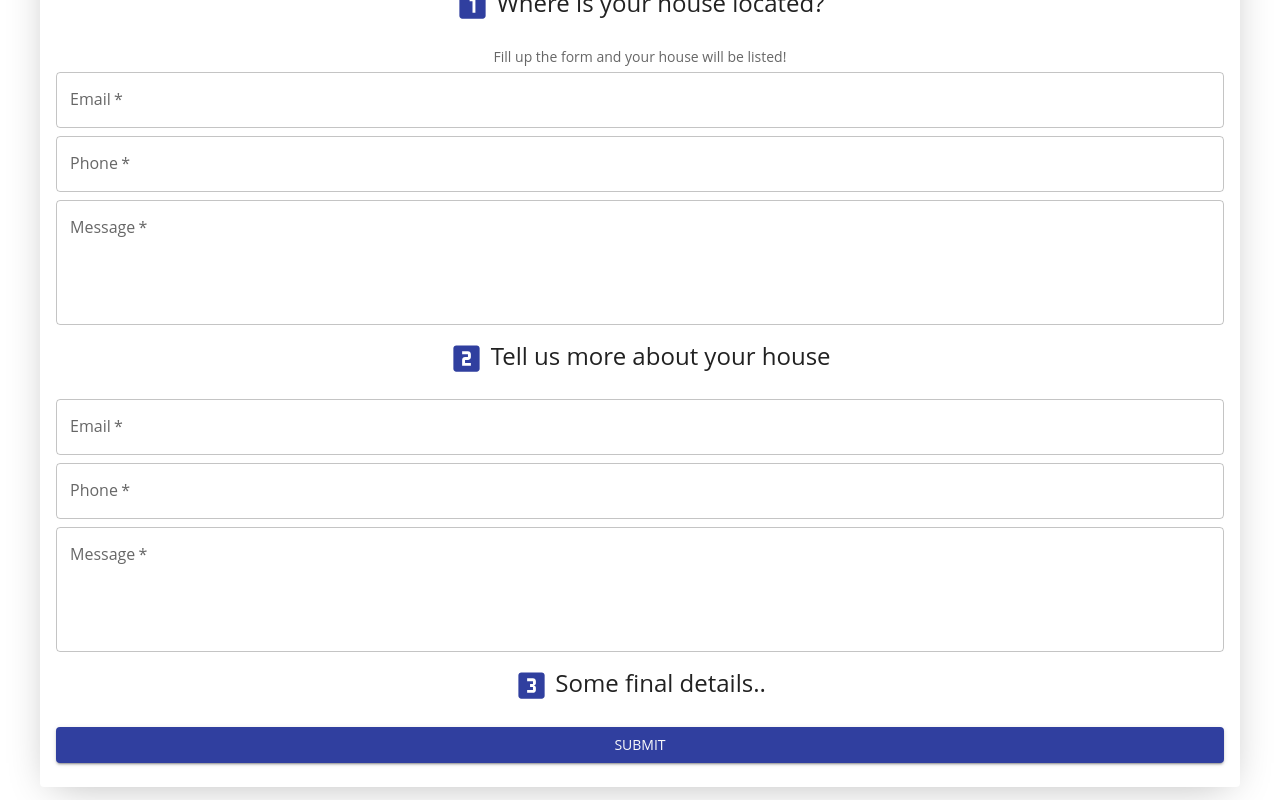
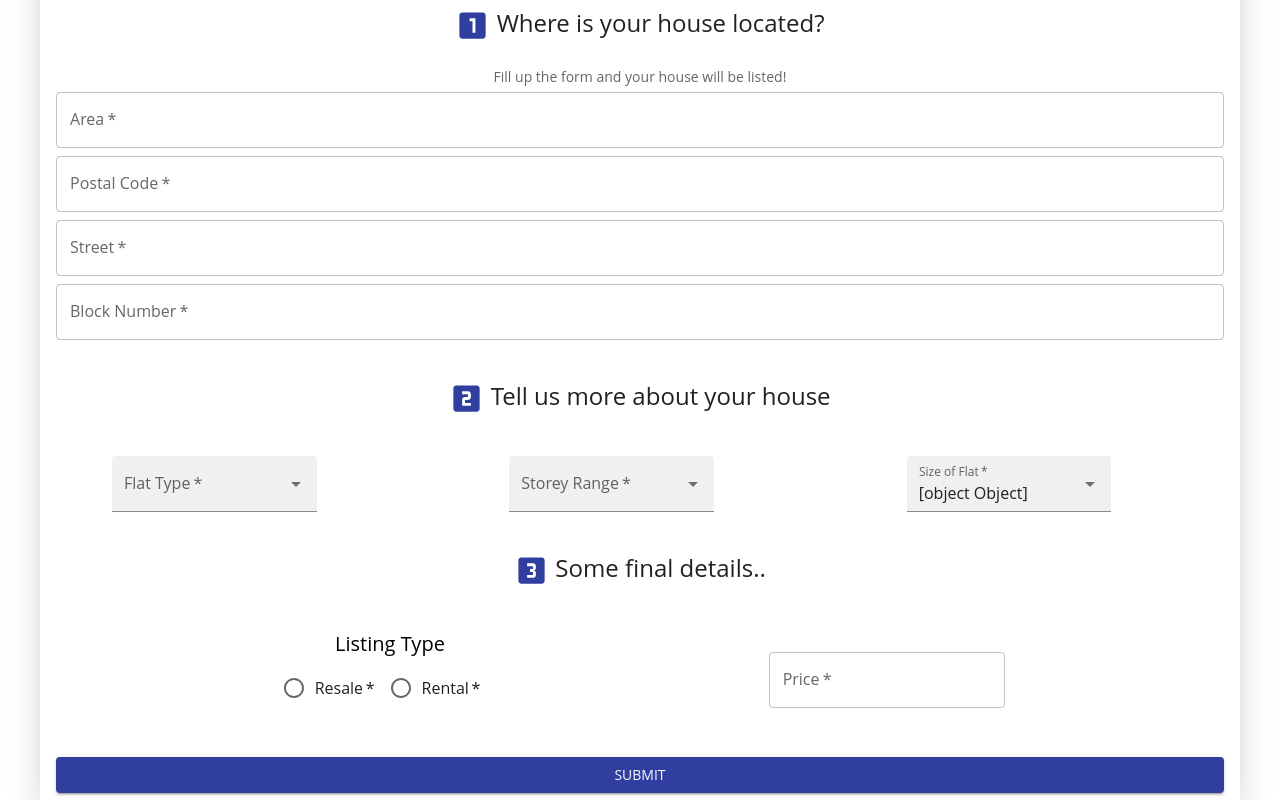
Before and after one commit to yekai11/2103-timetogoDB, a React (Create React App) app in the folder timetogodb/: page /newlist in a window 1280 px wide. Shown: the part 520-1320 px from the top of the page. Built offline with nearby package versions, Linux system fonts and the light colour scheme.

Commit message:
Create Listing Page
posting to DB still WIP

```diff
--- a/timetogodb/src/App.js
+++ b/timetogodb/src/App.js
@@ -46,7 +46,8 @@ function App() {
             <Route path="register" element={<RegisterPage />}></Route>
             <Route path="profile" element={<ProfilePage />}></Route>
             <Route path="sell" element={<SellerPage/>}></Route>
-            <Route path="newlist" element={<NewListingPage/>}></Route>            <Route path="interest" element={<ViewInterestPage />}></Route>
+            <Route path="newlist" element={<NewListingPage/>}></Route>
+            <Route path="interest" element={<ViewInterestPage />}></Route>
             <Route path="manageListing" element={<ManageListingPage />}></Route>
           </Routes>
         </Router>
--- a/timetogodb/src/Components/rental/rentalFilter.jsx
+++ b/timetogodb/src/Components/rental/rentalFilter.jsx
@@ -297,7 +297,7 @@ export default function SearchSection() {
             </Box>
           </Box>
 
-      {/* 5th filter option */}
+{/* 5th filter option */}
           <Box
             sx={{
               display: "flex", flexDirection: "row",
@@ -323,13 +323,15 @@ export default function SearchSection() {
             </Box>
           </Box>
 
-          <Button variant="contained" sx={{ width: "50%", mt: 1, mb: 1 }}>
-            Apply
+          <Button
+            variant="contained"
+            sx={{ width: "50%", mt: 1, mb: 1 }}
+            onClick={handleResaleFilter}
+          >
           </Button>
         </Box>
       </Box>
-      <br></br>
-      <br></br>
+      <br></br><br></br>
     </div>
   );
 }
--- a/timetogodb/src/Components/seller/CreateListing.jsx
+++ b/timetogodb/src/Components/seller/CreateListing.jsx
@@ -1,8 +1,9 @@
 import {
-    Typography, Box, //Link,
+    Typography, Autocomplete,
     Button, Slide, Grid,
     Card, CardMedia, CardContent,
-    TextField, shadows,
+    FormLabel, FormControl, FormControlLabel,
+    RadioGroup, Radio, TextField
   } from "@mui/material";
   import React from "react";
   // pictures
@@ -12,23 +13,112 @@ import {
   import LooksTwoIcon from '@mui/icons-material/LooksTwo';
   import Looks3Icon from '@mui/icons-material/Looks3';
 
+const handleSubmitAPI = "http://localhost:5000/resale/filterResale"; // not sure how this works for this page
+
+const testFlatTypeData = [ // copy of the filter options
+{ label: "1 ROOM" },
+{ label: "2 ROOM" },
+{ label: "3 ROOM" },
+{ label: "4 ROOM" },
+{ label: "5 ROOM" },
+{ label: "EXECUTIVE" },
+{ label: "MULTI-GENERATION" },
+];
+
+const testStoreyData = [ // copy of the filter options
+{ label: "1st Floor - 3rd Floor" },
+{ label: "4th Floor - 6th Floor" },
+{ label: "7th Floor - 9th Floor" },
+{ label: "10th Floor - 12th Floor" },
+{ label: "13th Floor - 15th Floor" },
+{ label: "16th Floor - 18th Floor" },
+{ label: "19th Floor - 21st Floor" },
+{ label: "22nd Floor - 24th Floor" },
+{ label: "25th Floor - 27th Floor" },
+{ label: "28th Floor - 30th Floor" },
+{ label: "31st Floor - 33rd Floor" },
+{ label: "34th Floor - 36th Floor" },
+{ label: "37th Floor - 39th Floor" },
+{ label: "40th Floor - 42nd Floor" },
+{ label: "43rd Floor - 45th Floor" },
+{ label: "46th Floor - 48th Floor" },
+{ label: "49th Floor - 51st Floor" },
+];
+
+const testAreaData = [ // copy of the filter options
+{ label: "30 to 50 sq m" },
+{ label: "60 to 80 sq m" },
+{ label: "90 to 110 sq m" },
+{ label: "110 to 130 sq m" },
+{ label: "140 sq m & Above" },
+];
+
+/* submit handler */
+const handleSubmit = () => {
+  fetch(handleSubmitAPI, {
+    method: "POST",
+    headers: {
+      "Content-type": "application/json",
+    },
+    body: JSON.stringify({
+      // //insert fields here
+      // area: ,
+      // num_of_rooms: ,
+      // price: ,
+      // storey_range: ,
+      // floor_area_sqm: ,
+    }),
+  }).then((result) => {
+    /*
+    This is what comes back, it will return a status code 200 if account successfully created
+    If validation error, status code 400 will be returned
+    If email already registered, status code 409 will be returned
+    */
+    console.log("In result");
+    console.log(result.status); // this is how u access the status code
+  });
+};
+
 const Transition = React.forwardRef(function Transition(props, ref) {
   return <Slide direction="up" ref={ref} {...props} />;
 });
 
   export default function CreateListing() {
 
-    const [open, setOpen] = React.useState(false);
+    const [area, setArea] = React.useState("");
+    const [data, setData] = React.useState({
+      area: {},
+      street: {},
+      block: {},
+      postal_code: {},
+      num_of_rooms: {},
+      storey_range: {},
+      floor_area_sqm: {},
+      price: {},
+      listing_type: {},
+    });
 
-    const handleClickOpen = () => {
-      setOpen(true);
-    };
+
+    const handleAreaChange = (event) => {
+      setArea(event.target.event);
+    }
+
+
+    function handle(submitForm){
+      const newdata={...data}
+      newdata[submitForm.target.id] = submitForm.target.value
+      setData(newdata)
+      console.log(newdata)
+    }
+
 
     return (
       <div className="App">
-      <Typography gutterBottom variant="h3" align="center" style={{padding: "15px", margin: "auto" }}>
+
+        <Typography gutterBottom variant="h3" align="center" style={{padding: "25px", margin: "auto" }}>
           Create a New Listing
         </Typography>
+
       <Grid>
         <Card style={{ maxWidth: 1200, margin: "auto",
                       boxShadow: "0 8px 40px -12px rgba(0,0,0,0.3)",
@@ -51,43 +141,124 @@ import {
             <form>
               <Grid container spacing={1}>
                 <Grid item xs={12}>
-                  <TextField type="email" placeholder="Enter email" label="Email" variant="outlined" fullWidth required />
+                  <TextField
+                      placeholder="Enter Area"
+                      label="Area"
+                      variant="outlined"
+                      fullWidth required
+                      value={area}
+                      onChange={handleAreaChange}
+                  />
                 </Grid>
                 <Grid item xs={12}>
-                  <TextField type="number" placeholder="Enter phone number" label="Phone" variant="outlined" fullWidth required />
+                  <TextField
+                      type="number"
+                      placeholder="Enter Postal Code"
+                      label="Postal Code"
+                      variant="outlined"
+                      fullWidth required />
                 </Grid>
                 <Grid item xs={12}>
-                  <TextField label="Message" multiline rows={4} placeholder="Type your message here" variant="outlined" fullWidth required />
+                  <TextField
+                      placeholder="Enter Street"
+                      label="Street"
+                      variant="outlined"
+                      fullWidth required />
+                </Grid>
+                <Grid item xs={12}>
+                  <TextField
+                      placeholder="Enter Block Number"
+                      label="Block Number"
+                      variant="outlined"
+                      fullWidth required />
                 </Grid>
               </Grid>
 
-              <Typography gutterBottom variant="h5" style={{padding: "15px"}}>
+              <Typography gutterBottom variant="h5" style={{padding: "15px", margin: "25px"}}>
                 <LooksTwoIcon color="primary" fontSize="large"></LooksTwoIcon> Tell us more about your house
               </Typography>
 
-              <Grid container spacing={1}>
-                <Grid item xs={12}>
-                  <TextField type="email" placeholder="Enter email" label="Email" variant="outlined" fullWidth required />
+              <Grid container spacing={3} sx={{marginLeft: "24px"}}>
+                <Grid item xs={4}>
+                    <Autocomplete
+                        disablePortal
+                        options={testFlatTypeData}
+                        sx={{ width: "16vw", ml: 1 }}
+                        renderInput={(params) => (
+                          <TextField variant="filled" {...params} label="Flat Type" required/>
+                        )}
+                    />
                 </Grid>
-                <Grid item xs={12}>
-                  <TextField type="number" placeholder="Enter phone number" label="Phone" variant="outlined" fullWidth required />
+                <Grid item xs={4}>
+                    <Autocomplete
+                        disablePortal
+                        options={testStoreyData}
+                        sx={{ width: "16vw", ml: 1 }}
+                        renderInput={(params) => (
+                          <TextField variant="filled" {...params} label="Storey Range" required/>
+                        )}
+                    />
                   </Grid>
-                <Grid item xs={12}>
-                  <TextField label="Message" multiline rows={4} placeholder="Type your message here" variant="outlined" fullWidth required />
+                <Grid item xs={4}>
+                    <Autocomplete
+                        disablePortal
+                        onChange={(submitForm) => handle(submitForm)} id="floor_area_sqm" value={data.floor_area_sqm}
+                        isOptionEqualToValue={(option, value) => option.id === value.id}
+                        options={testAreaData}
+                        sx={{ width: "16vw", ml: 1 }}
+                        renderInput={(params) => (
+                          <TextField variant="filled" {...params} label="Size of Flat" required/>
+                        )}
+                    />
                   </Grid>
               </Grid>
 
-              <Typography gutterBottom variant="h5" style={{padding: "15px"}}>
+              <Typography gutterBottom variant="h5" style={{padding: "15px", margin: "25px"}}>
                 <Looks3Icon color="primary" fontSize="large"></Looks3Icon> Some final details..
               </Typography>
 
-              <Button type="submit" variant="contained" color="primary" fullWidth>Submit</Button>
+              <Grid container spacing={3} columns={6} sx={{marginLeft: "24px"}}>
+                <Grid item xs={3}>
+                  <FormControl>
+                    <FormLabel id="radio-buttons-group-label">
+                        <Typography gutterBottom variant="h6" style={{color: "black"}}>
+                          Listing Type
+                        </Typography>
+                    </FormLabel>
+                    <RadioGroup row
+                      aria-labelledby="radio-buttons-group-label"
+                      name="row-radio-buttons-group" >
+                        <FormControlLabel value="resale" control={<Radio required={true}/>} label="Resale" required/>
+                        <FormControlLabel value="rental" control={<Radio required={true}/>} label="Rental" required/>
+                    </RadioGroup>
+                    <br></br><br></br>
+                  </FormControl>
+                </Grid>
+                <Grid item xs={2}>
+                    <br></br>
+                    <TextField
+                        type="number"
+                        placeholder="Enter Price"
+                        label="Price"
+                        variant="outlined"
+                        required />
+                </Grid>
+              </Grid>
+              <Button
+                    type="submit"
+                    variant="contained"
+                    color="primary"
+                    fullWidth
+                    onClick={handleSubmit}
+                >Submit
+              </Button>
             </form>
 
           </CardContent>
         </Card>
       </Grid>
-      <br></br><br></br>
+      <br></br>
+      <br></br>
     </div>
     );
   };
```
Lines whose indentation alone changed are shown as unchanged.
